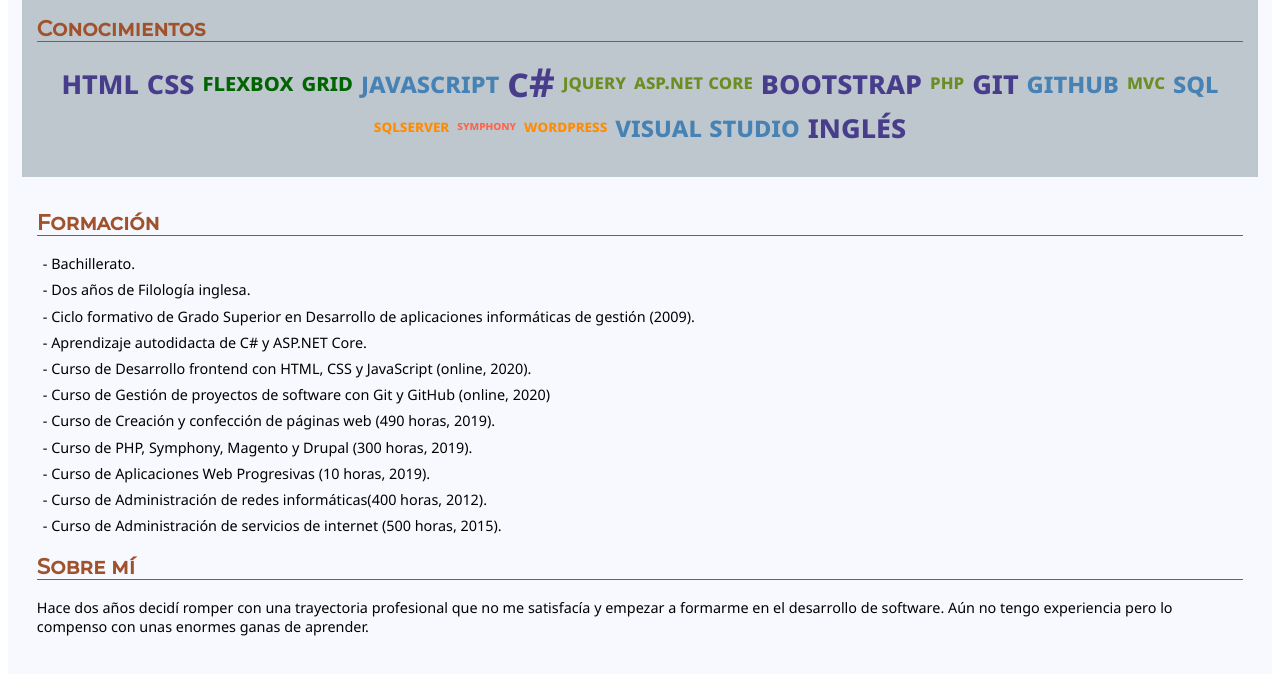
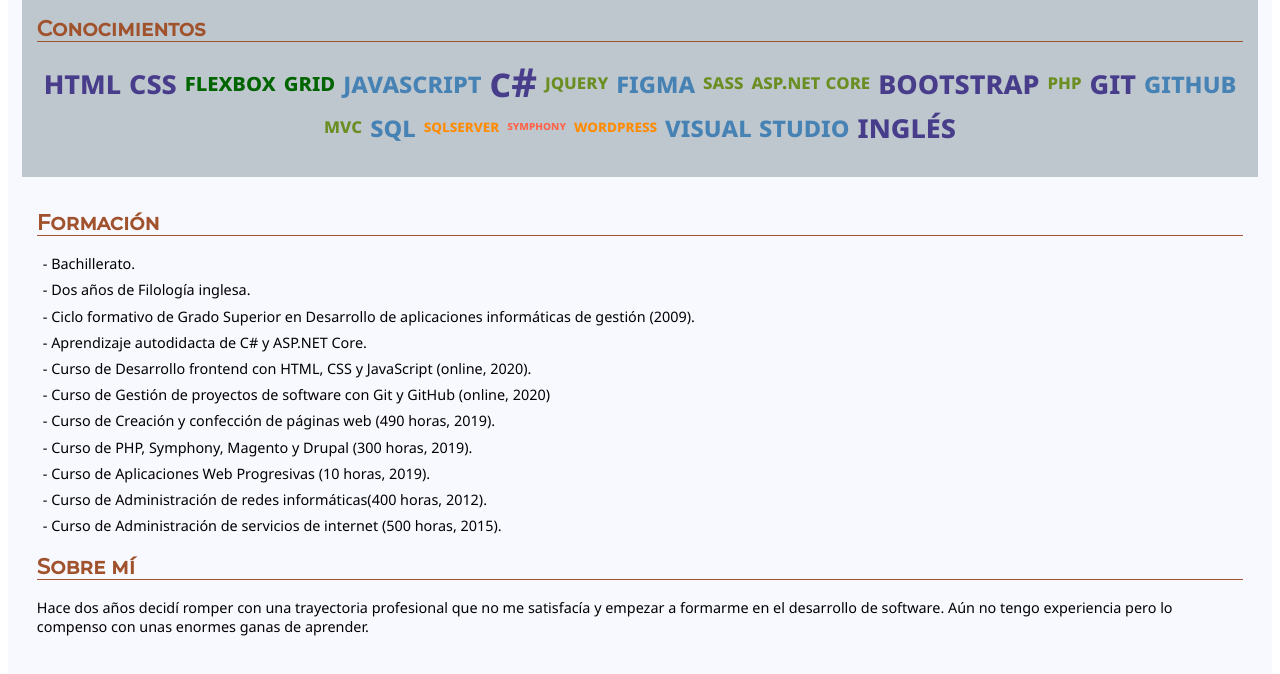
Before and after one commit to matejadas/curriculum, a plain HTML site: page index.html in a window 1280 px wide. Shown: the part 238-912 px from the top of the page. Drawn offline with Linux system fonts and the light colour scheme.

Commit message:
Añadidos figma y sass

```diff
--- a/index.html
+++ b/index.html
@@ -30,6 +30,8 @@
                     <li><a data-weight="7">javascript</a></li>
                     <li><a data-weight="9">c#</a></li>
                     <li><a data-weight="5">jquery</a></li>
+                    <li><a data-weight="7">figma</a></li>
+                    <li><a data-weight="5">sass</a></li>
                     <li><a data-weight="5">asp.net core</a></li>
                     <li><a data-weight="8">bootstrap</a></li>
                     <li><a data-weight="5">php</a></li>
```
